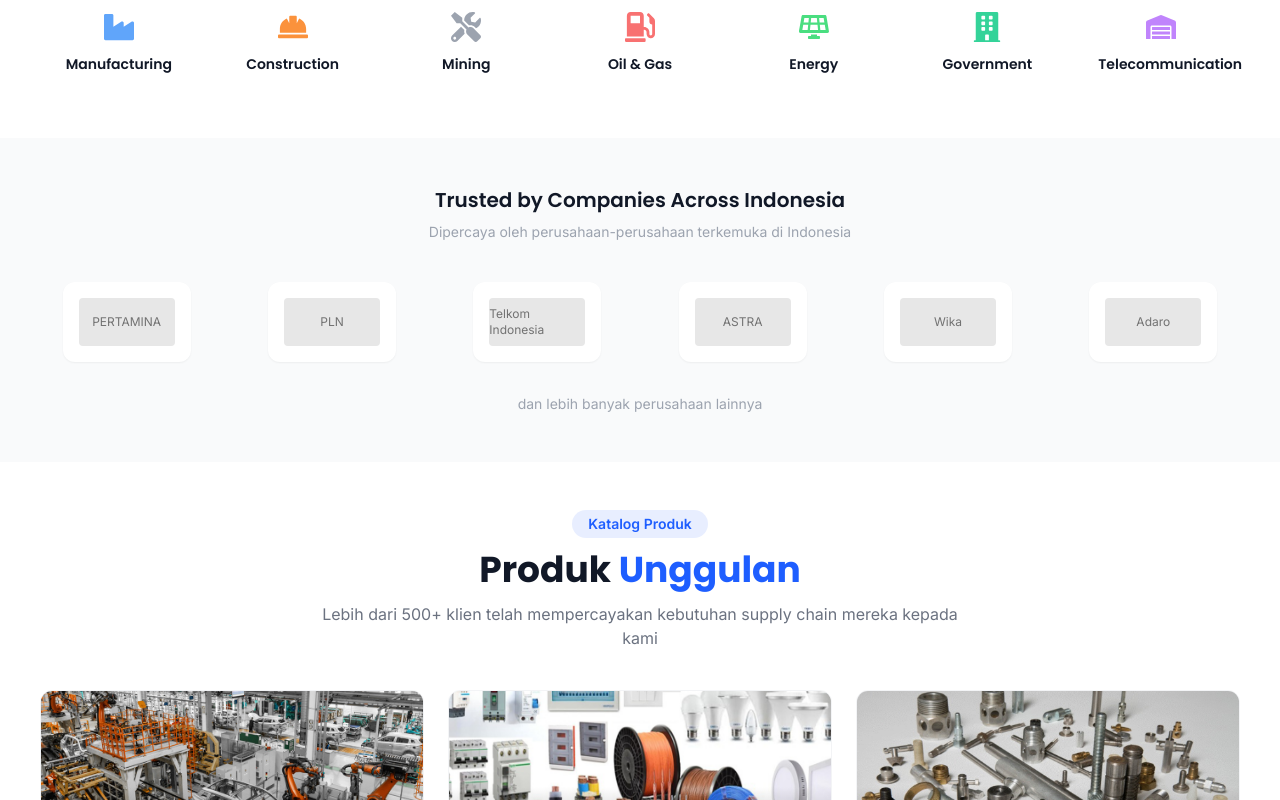
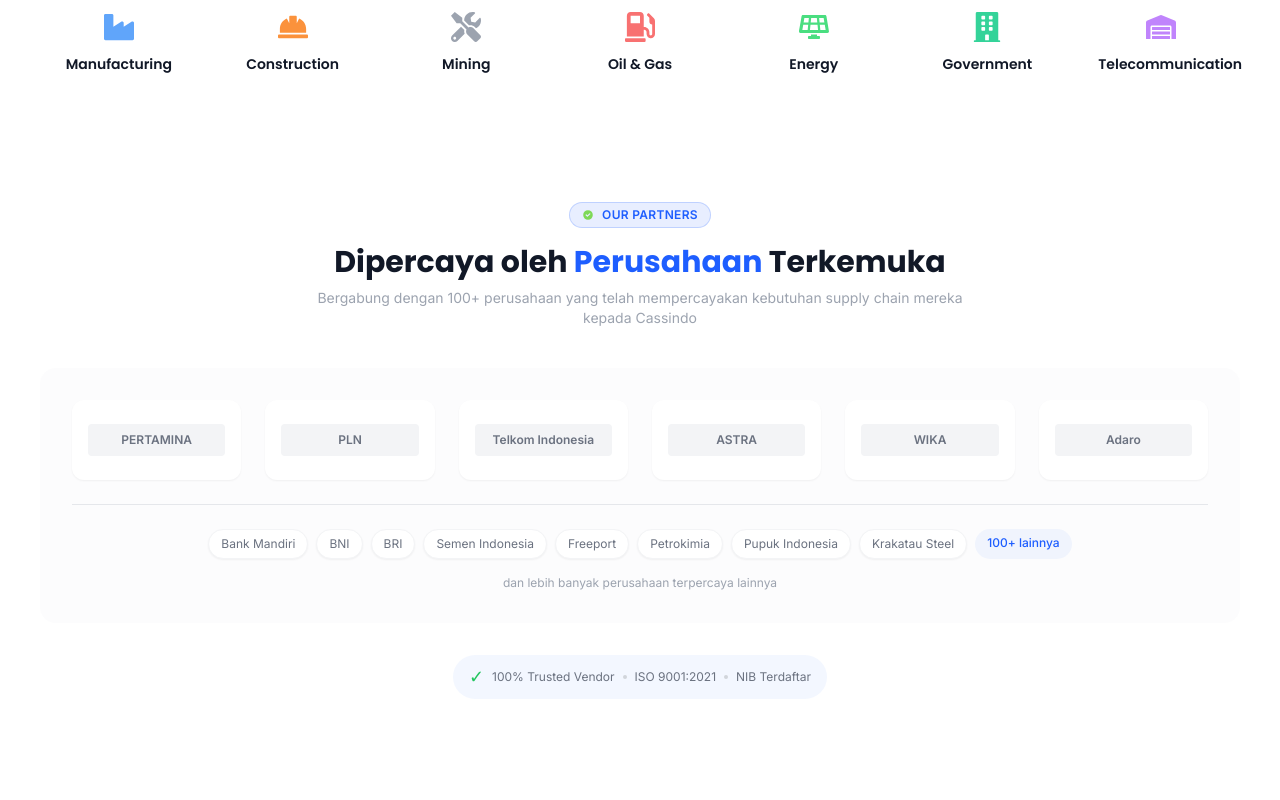
Before and after one commit to herlan-syihabudin/CASSINDO, a Next.js app: page / in a window 1280 px wide. Shown: the part 1020-1820 px from the top of the page. Built offline with nearby package versions, Linux system fonts and the light colour scheme.

Commit message:
Refactor TrustedCompanies component and update layout

```diff
--- a/src/components/TrustedCompanies.tsx
+++ b/src/components/TrustedCompanies.tsx
@@ -1,21 +1,27 @@
 'use client'
 
 import { motion } from 'framer-motion'
-import Image from 'next/image'
+import { HiCheckCircle } from 'react-icons/hi'
 
 const companies = [
   { name: 'PERTAMINA', logo: '/images/clients/pertamina.png' },
   { name: 'PLN', logo: '/images/clients/pln.png' },
   { name: 'Telkom Indonesia', logo: '/images/clients/telkom.png' },
   { name: 'ASTRA', logo: '/images/clients/astra.png' },
-  { name: 'Wika', logo: '/images/clients/wika.png' },
+  { name: 'WIKA', logo: '/images/clients/wika.png' },
   { name: 'Adaro', logo: '/images/clients/adaro.png' },
+]
+
+const moreCompanies = [
+  'Bank Mandiri', 'BNI', 'BRI', 'Semen Indonesia',
+  'Freeport', 'Petrokimia', 'Pupuk Indonesia', 'Krakatau Steel'
 ]
 
 export default function TrustedCompanies() {
   return (
-    <section className="section-padding bg-gray-50">
+    <section className="py-16 bg-white">
       <div className="container-custom">
+        {/* Header - Simpel & Clean */}
         <motion.div
           initial={{ opacity: 0, y: 20 }}
           whileInView={{ opacity: 1, y: 0 }}
@@ -23,15 +29,21 @@
           viewport={{ once: true }}
           className="text-center mb-10"
         >
-          <h3 className="text-lg md:text-xl font-semibold text-dark mb-2">
-            Trusted by Companies Across Indonesia
-          </h3>
-          <p className="text-gray-400 text-sm">
-            Dipercaya oleh perusahaan-perusahaan terkemuka di Indonesia
+          <div className="inline-flex items-center gap-2 px-3 py-1 rounded-full bg-primary/10 border border-primary/20 mb-4">
+            <HiCheckCircle className="text-accent text-xs" />
+            <span className="text-primary text-xs font-semibold tracking-wide">OUR PARTNERS</span>
+          </div>
+          <h2 className="text-2xl md:text-3xl font-bold text-dark mb-2">
+            Dipercaya oleh <span className="text-primary">Perusahaan</span> Terkemuka
+          </h2>
+          <p className="text-gray-400 text-sm max-w-2xl mx-auto">
+            Bergabung dengan 100+ perusahaan yang telah mempercayakan kebutuhan supply chain mereka kepada Cassindo
           </p>
         </motion.div>
 
-        <div className="grid grid-cols-2 sm:grid-cols-3 md:grid-cols-4 lg:grid-cols-6 gap-8 items-center">
+        {/* Logo Grid - Compact */}
+        <div className="bg-gray-50/50 rounded-2xl p-6 md:p-8">
+          <div className="grid grid-cols-2 sm:grid-cols-3 md:grid-cols-4 lg:grid-cols-6 gap-4 md:gap-6">
             {companies.map((company, idx) => (
               <motion.div
                 key={company.name}
@@ -39,12 +51,12 @@
                 whileInView={{ opacity: 1, scale: 1 }}
                 transition={{ duration: 0.3, delay: idx * 0.05 }}
                 viewport={{ once: true }}
-              className="flex items-center justify-center grayscale hover:grayscale-0 transition-all duration-300"
+                className="flex items-center justify-center"
               >
-              <div className="bg-white rounded-xl p-4 shadow-sm hover:shadow-md transition">
-                <div className="w-24 h-12 relative">
-                  {/* Placeholder - ganti dengan logo asli */}
-                  <div className="w-full h-full bg-gray-200 rounded flex items-center justify-center text-xs text-gray-500">
+                <div className="bg-white rounded-xl p-3 md:p-4 shadow-sm hover:shadow-md transition-all duration-300 hover:-translate-y-0.5 w-full">
+                  <div className="h-10 md:h-12 flex items-center justify-center">
+                    {/* Placeholder sementara - ganti dengan logo asli */}
+                    <div className="w-full h-8 bg-gray-100 rounded flex items-center justify-center text-xs font-semibold text-gray-500">
                       {company.name}
                     </div>
                   </div>
@@ -53,16 +65,49 @@
             ))}
           </div>
 
+          {/* More Companies - Chip Style */}
           <motion.div
             initial={{ opacity: 0, y: 20 }}
             whileInView={{ opacity: 1, y: 0 }}
             transition={{ duration: 0.4, delay: 0.2 }}
             viewport={{ once: true }}
-          className="text-center mt-8"
+            className="mt-6 pt-6 border-t border-gray-200"
           >
-          <p className="text-gray-400 text-sm">
-            dan lebih banyak perusahaan lainnya
+            <div className="flex flex-wrap justify-center gap-2">
+              {moreCompanies.map((company) => (
+                <span
+                  key={company}
+                  className="px-3 py-1.5 bg-white rounded-full text-xs text-gray-500 shadow-sm border border-gray-100"
+                >
+                  {company}
+                </span>
+              ))}
+              <span className="px-3 py-1.5 bg-primary/5 rounded-full text-xs text-primary font-medium">
+                   100+ lainnya
+              </span>
+            </div>
+            <p className="text-center text-gray-400 text-xs mt-4">
+              dan lebih banyak perusahaan terpercaya lainnya
             </p>
+          </motion.div>
+        </div>
+
+        {/* Trust Badge */}
+        <motion.div
+          initial={{ opacity: 0, y: 20 }}
+          whileInView={{ opacity: 1, y: 0 }}
+          transition={{ duration: 0.4, delay: 0.3 }}
+          viewport={{ once: true }}
+          className="flex justify-center mt-8"
+        >
+          <div className="inline-flex items-center gap-2 px-4 py-2 bg-primary/5 rounded-full">
+            <span className="text-green-500 text-lg">✓</span>
+            <span className="text-gray-500 text-xs">100% Trusted Vendor</span>
+            <span className="w-1 h-1 bg-gray-300 rounded-full" />
+            <span className="text-gray-500 text-xs">ISO 9001:2021</span>
+            <span className="w-1 h-1 bg-gray-300 rounded-full" />
+            <span className="text-gray-500 text-xs">NIB Terdaftar</span>
+          </div>
         </motion.div>
       </div>
     </section>
```
Lines whose indentation alone changed are shown as unchanged.
